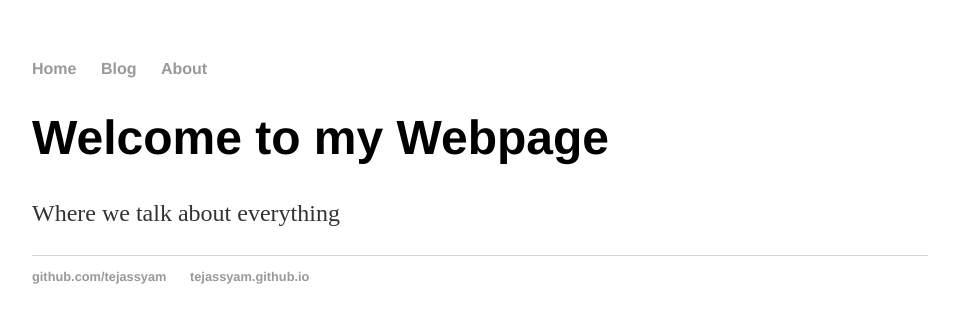
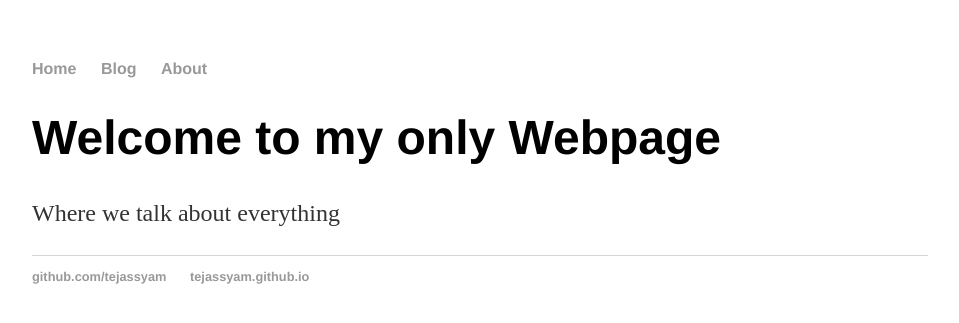
Before and after one commit to TejasSyam/TejasSyam.github.io, a Jekyll site: the page built from index.html, in a window 1280 px wide. Shown: the top 323 px of the page, without its empty margins (160-1119 px from the left). Built offline with Jekyll 4.4.1, drawn with Linux system fonts in a browser that asks for light colours.

Commit message:
Update index.html

```diff
--- a/index.html
+++ b/index.html
@@ -3,6 +3,6 @@ layout: default
 title: Web Programming
 ---
 <div class="blurb">
-<h1>Welcome to my Webpage</h1>
+<h1>Welcome to my only Webpage</h1>
 <p>Where we talk about everything</p>
 </div>
```
